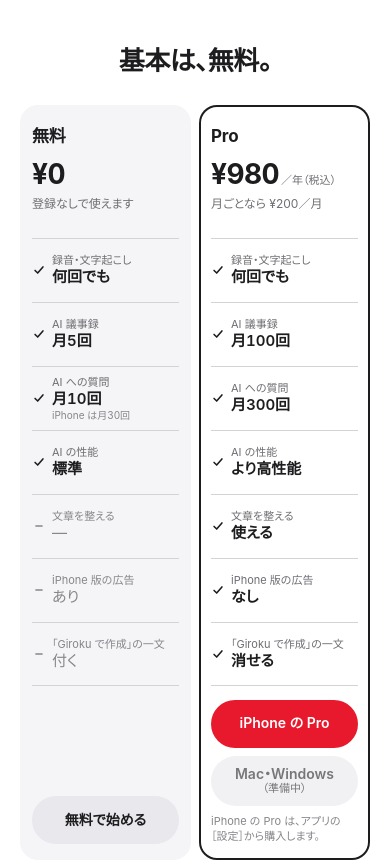
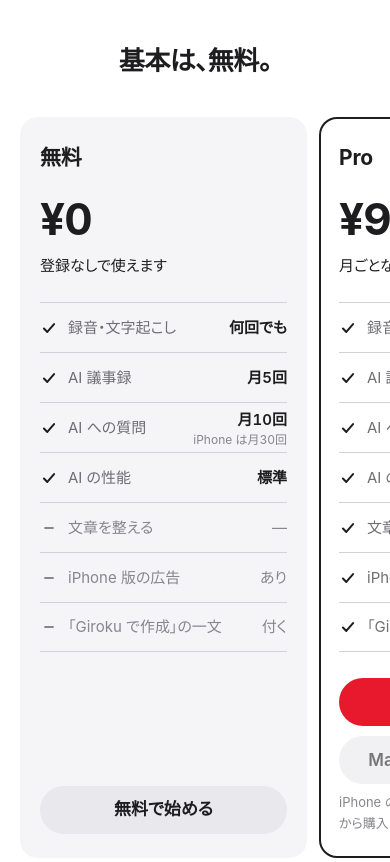
Before and after one commit to naoyattsuji/giroku-lp, a Next.js app: page / in a window 390 px wide. Shown: the part 2240-3102 px from the top of the page. Built offline with nearby package versions, Linux system fonts and the light colour scheme.

Commit message:
料金（スマホ）：普通のカードを横に並べ、縦のスクロールに合わせて横へ流す元の形に戻す（本人の指摘）
Co-Authored-By: Claude Opus 5.5 <noreply@anthropic.com>

```diff
--- a/app/home.css
+++ b/app/home.css
@@ -607,27 +607,24 @@
   .h-before { color: #8e8e93; text-decoration-color: #8e8e93; }
 }
 
-/* 料金：スマホもパソコンと同じ2枚のカードを横に並べ、2枚を同時に見比べられるようにする（2026-11-12 本人の案）。
- * 幅が狭いので、各行は項目名を上・値を下の2段にし、左右の行の高さをそろえる。横に送る形は片方しか見えないので使わない */
+/* 料金：スマホは普通のカードを横に並べる。右のカードが見切れて「横にもある」と分かる。
+ * 縦のスクロールに合わせて横へ流れ（components/HScroll.tsx）、指で横にすべらせてもよい（2026-11-12 本人の指摘で元の形に戻した） */
 @media (max-width: 760px) {
-  .h-plans { display: grid; grid-template-columns: minmax(0, 1fr) minmax(0, 1fr); gap: 8px; margin-top: 28px; overflow: visible; margin-left: 0; margin-right: 0; padding: 0; }
-  .h-plan { padding: 18px 12px 16px; }
-  .h-plan h3 { font-size: 17px; }
-  .h-price { margin-top: 2px; flex-wrap: wrap; column-gap: 2px; }
-  .h-price strong { font-size: 28px; }
-  .h-price span { font-size: 11px; }
-  .h-plan > .h-plan-how { font-size: 12px !important; color: var(--h-ink-2); min-height: 2.6em; line-height: 1.3; word-break: auto-phrase; }
-  .h-rows { margin: 10px 0 14px; }
-  .h-rows li { grid-template-columns: 14px 1fr; grid-template-rows: auto auto; column-gap: 6px; row-gap: 1px; align-content: center; height: 64px; font-size: 15px; }
-  .h-rows .h-check { grid-row: 1 / 3; width: 14px; height: 14px; align-self: center; }
-  .h-row-label { font-size: 11px; line-height: 1.3; word-break: auto-phrase; }
-  .h-row-value { text-align: left; justify-items: start; line-height: 1.25; }
-  .h-row-value small { font-size: 10px !important; }
-  .h-plan .h-button { align-self: stretch; text-align: center; font-size: 14px; padding: 10px 6px; }
-  .h-plan-actions { grid-template-columns: 1fr; gap: 8px; }
-  .h-plan-actions .h-button { flex-direction: column; line-height: 1.2; }
-  .h-button small { display: block; font-size: 11px; font-weight: 400; }
-  .h-plan-sub { font-size: 11px !important; line-height: 1.4; word-break: auto-phrase; }
+  .h-plans {
+    display: flex;
+    gap: 12px;
+    overflow-x: auto;
+    scroll-snap-type: x mandatory;
+    margin-left: calc(var(--h-gutter) * -1);
+    margin-right: calc(var(--h-gutter) * -1);
+    padding: 0 var(--h-gutter) 8px;
+    scrollbar-width: none;
+  }
+  .h-plans::-webkit-scrollbar { display: none; }
+  .h-plan { flex: 0 0 82%; scroll-snap-align: center; padding: 24px 20px; }
+  .h-rows li { height: 50px; font-size: 15px; }
+  .h-plan .h-button { align-self: stretch; text-align: center; }
+  .h-plan-actions { grid-template-columns: 1fr; gap: 10px; }
   .h-fineprint { text-align: left; margin-top: 18px; max-width: none; line-height: 1.55; word-break: auto-phrase; }
   .h-fineprint p { margin: 0 0 6px; }
 }
--- a/app/page.tsx
+++ b/app/page.tsx
@@ -288,10 +288,11 @@ export default function Home(): ReactElement {
         </Section>
 
         <Section id="pricing">
-          {/* スマホもパソコンと同じ2枚のカード。横に送ると片方しか見えず比べられないので、縦に重ねて全部見せる（2026-11-12 本人の指摘）。
-              横に送る仕組み（HScroll）は料金では使わない */}
+          {/* スマホは2枚のカードを横に並べ、縦のスクロールに合わせて横へ流す（右のカードが見切れて「横にもある」と分かる）。
+              表や縦並び・細い横並びは分かりにくかった（2026-11-12 本人の指摘で元の形に戻した） */}
+          <HScroll>
           <h2 className="h-center-title" data-reveal><Words parts={["基本は、", "無料。"]} /></h2>
-          <div className="h-plans" data-reveal>
+          <div className="h-plans hs-track" data-reveal>
             <article className="h-plan">
               <h3>無料</h3>
               <p className="h-price"><strong>¥0</strong></p>
@@ -310,12 +311,13 @@ export default function Home(): ReactElement {
                 {PC_PRO_CHECKOUT_READY ? (
                   <a href={PC_PRO_CHECKOUT_URL} className="h-button">Mac・Windows の Pro</a>
                 ) : (
-                  <span className="h-button h-button-gray h-button-off" aria-disabled="true">Mac・Windows<small>（準備中）</small></span>
+                  <span className="h-button h-button-gray h-button-off" aria-disabled="true">Mac・Windows（準備中）</span>
                 )}
               </div>
               <p className="h-plan-sub">iPhone の Pro は、アプリの［設定］から購入します。</p>
             </article>
           </div>
+          </HScroll>
           {/* 1行に1つのことだけ（2026-11-12 本人の指摘：1段落に詰めるとわかりにくい） */}
           <div className="h-fineprint">
             <p>iPhone とパソコンは別々に購入します。パソコン版は1台、iPhone 版は購入した本人だけが使えます。</p>
```
